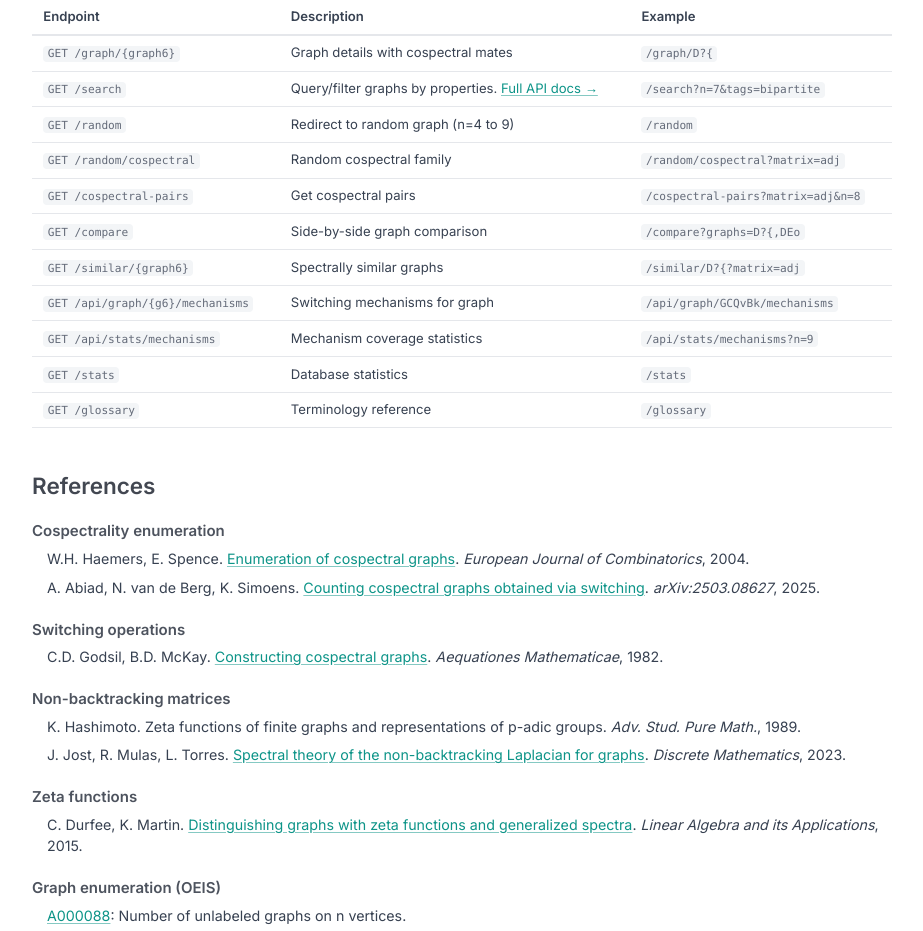
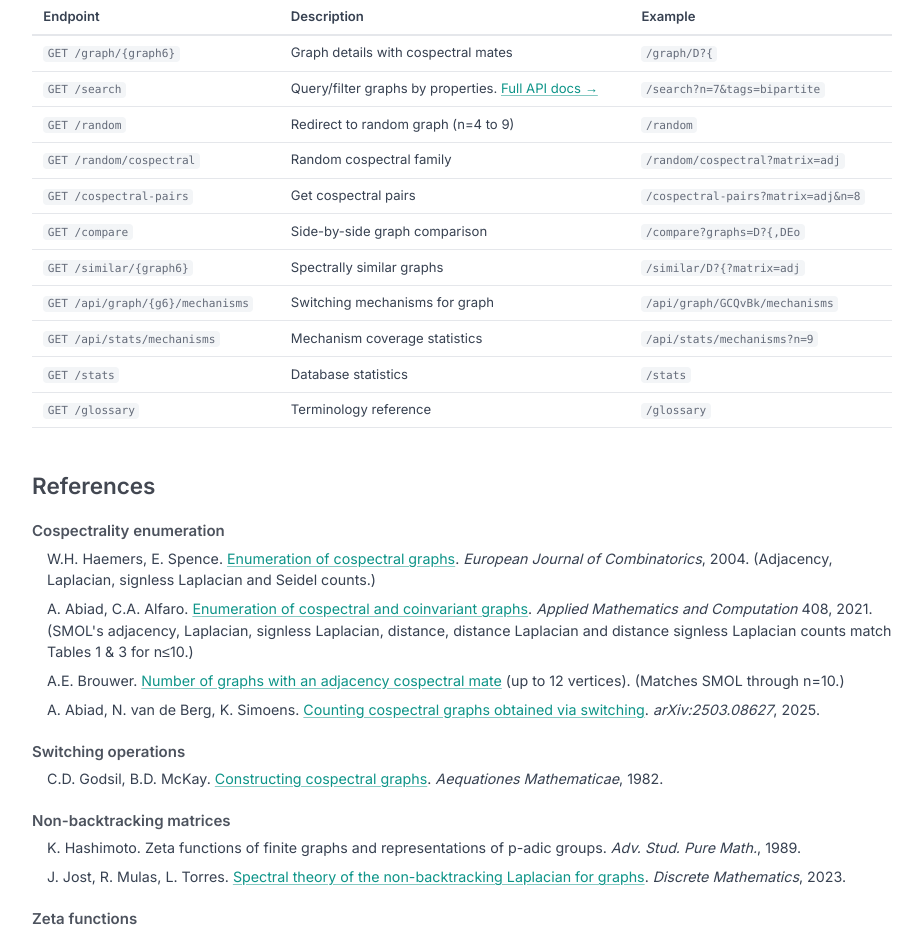
Before and after one commit to leotrs/smol, a FastAPI app: page /about in a window 1280 px wide. Shown: the part 515-1446 px from the top of the page, without its empty margins (178-1101 px from the left). Run offline with FastAPI, Linux system fonts and the light colour scheme; some libraries are stand-ins or nearby versions.

Commit message:
Add cospectral-enumeration references and validation notes
Add the sources verified against SMOL's cospectral counts: Abiad & Alfaro
(2021, the A/L/Q/distance tables that match for n<=10) and Brouwer's
adjacency-cospectral-mate counts (= OEIS A006608, matches through n=10).
Annotate the Haemers-Spence and OEIS entries with what they validate.

Co-Authored-By: Claude Opus 4.8 (1M context) <noreply@anthropic.com>

```diff
--- a/api/templates/about.html
+++ b/api/templates/about.html
@@ -100,7 +100,13 @@
 
 <h4 class="ref-category">Cospectrality enumeration</h4>
 <p class="ref-item">
-    W.H. Haemers, E. Spence. <a href="https://www.sciencedirect.com/science/article/pii/S0195669803001008">Enumeration of cospectral graphs</a>. <em>European Journal of Combinatorics</em>, 2004.
+    W.H. Haemers, E. Spence. <a href="https://www.sciencedirect.com/science/article/pii/S0195669803001008">Enumeration of cospectral graphs</a>. <em>European Journal of Combinatorics</em>, 2004. (Adjacency, Laplacian, signless Laplacian and Seidel counts.)
+</p>
+<p class="ref-item">
+    A. Abiad, C.A. Alfaro. <a href="https://arxiv.org/abs/2008.05786">Enumeration of cospectral and coinvariant graphs</a>. <em>Applied Mathematics and Computation</em> 408, 2021. (SMOL's adjacency, Laplacian, signless Laplacian, distance, distance Laplacian and distance signless Laplacian counts match Tables 1 &amp; 3 for n&le;10.)
+</p>
+<p class="ref-item">
+    A.E. Brouwer. <a href="https://aeb.win.tue.nl/graphs/cospectral/cospectralA.html">Number of graphs with an adjacency cospectral mate</a> (up to 12 vertices). (Matches SMOL through n=10.)
 </p>
 <p class="ref-item">
     A. Abiad, N. van de Berg, K. Simoens. <a href="https://arxiv.org/abs/2503.08627">Counting cospectral graphs obtained via switching</a>. <em>arXiv:2503.08627</em>, 2025.
```
